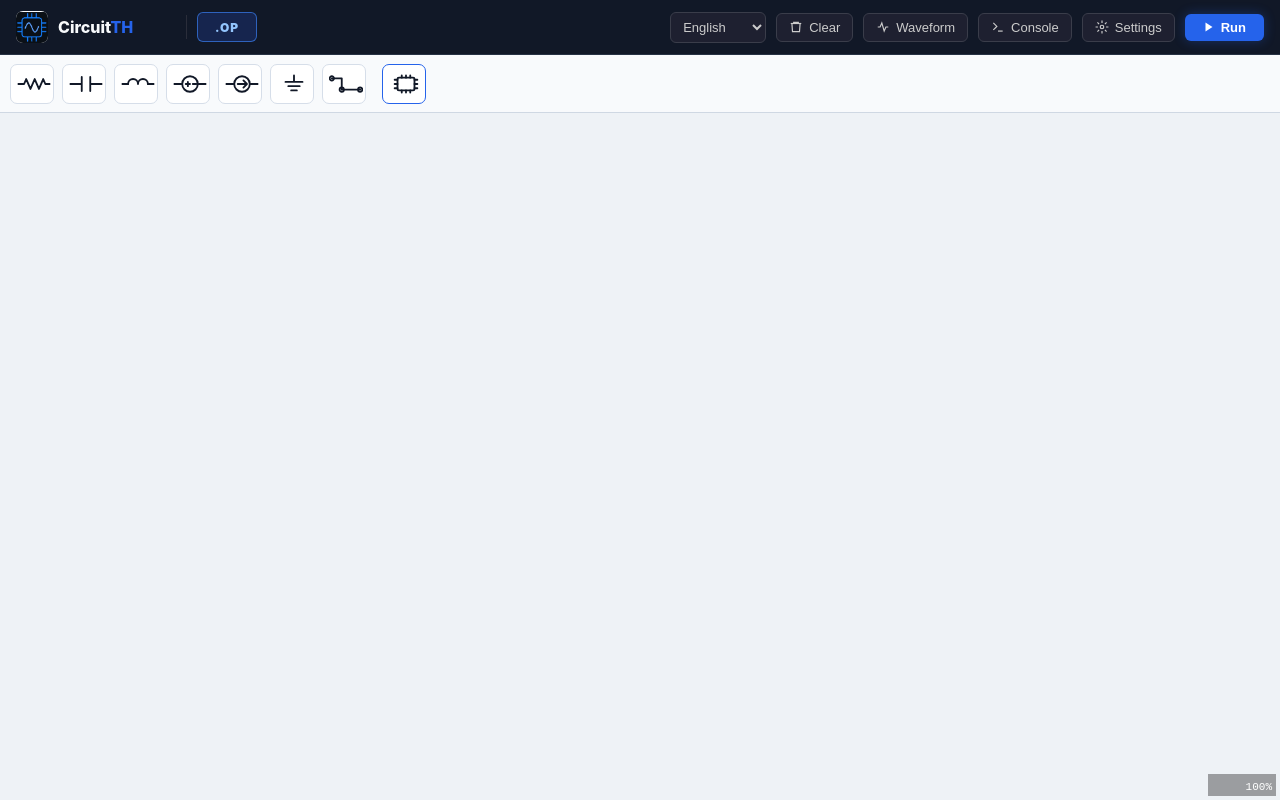
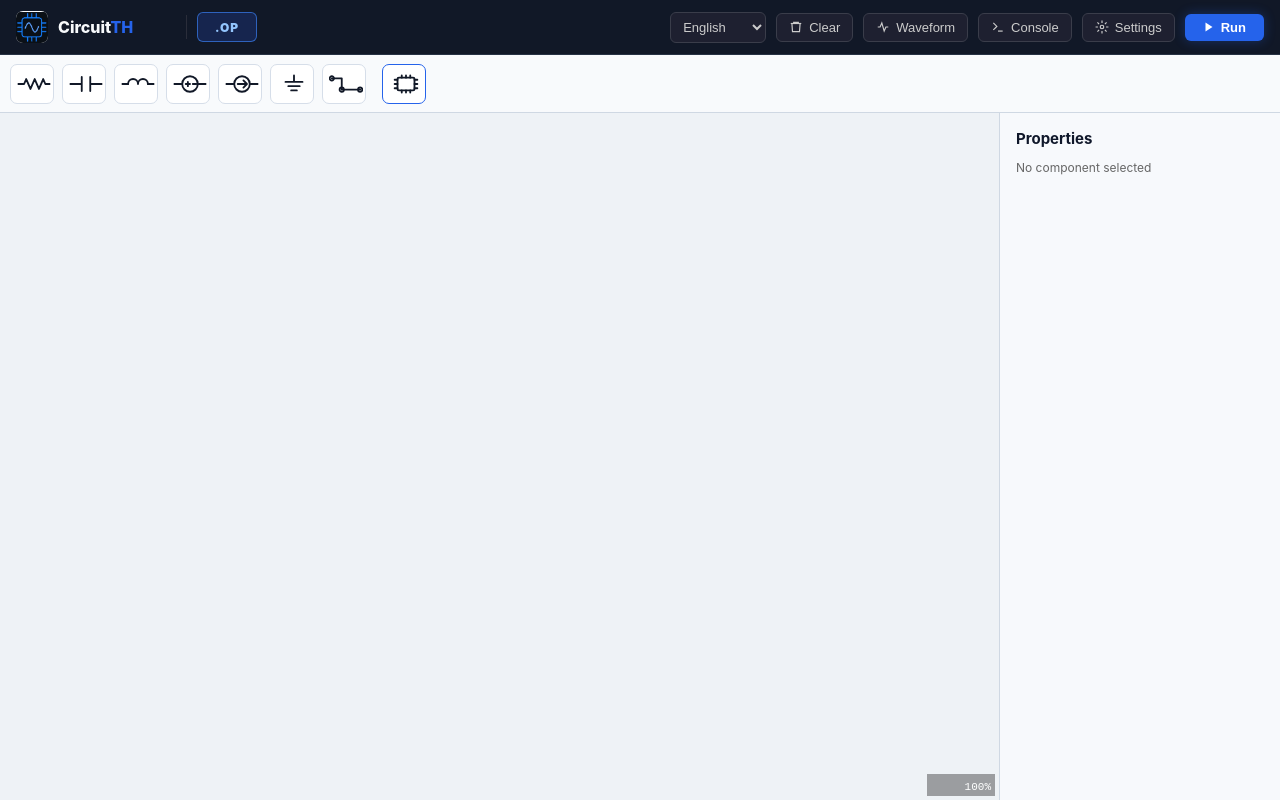
Before and after one commit to pong-Nguyen/CircuitTH, a React (Vite) app: page / in a window 1280 px wide. Built offline with nearby package versions, Linux system fonts and the light colour scheme.

Commit message:
Add files via upload

```diff
--- a/src/App.tsx
+++ b/src/App.tsx
@@ -221,7 +221,7 @@ export default function App() {
 
       <Sidebar selectedTool={selectedTool} setSelectedTool={setSelectedTool} language={language} />
 
-      <div className={selectedComponent ? 'content hasProperties' : 'content'}>
+      <div className="content">
         <WaveformPanel
           result={result}
           open={waveformOpen}
@@ -333,7 +333,6 @@ export default function App() {
           </div>
         </div>
 
-        {selectedComponent && (
         <div className="rightPanel">
           <PropertiesPanel
             selected={selectedComponent}
@@ -342,7 +341,6 @@ export default function App() {
             language={language}
           />
         </div>
-        )}
       </div>
     </div>
   );
--- a/src/index.css
+++ b/src/index.css
@@ -30,6 +30,9 @@ body {
   overflow: hidden;
   border-left: 1px solid #cfd8e3;
   background: #f7f9fc;
+  position: relative;
+  z-index: 10;
+  flex-shrink: 0;
 }
 
 .topToolbar {
```
Lines whose indentation alone changed are shown as unchanged.
